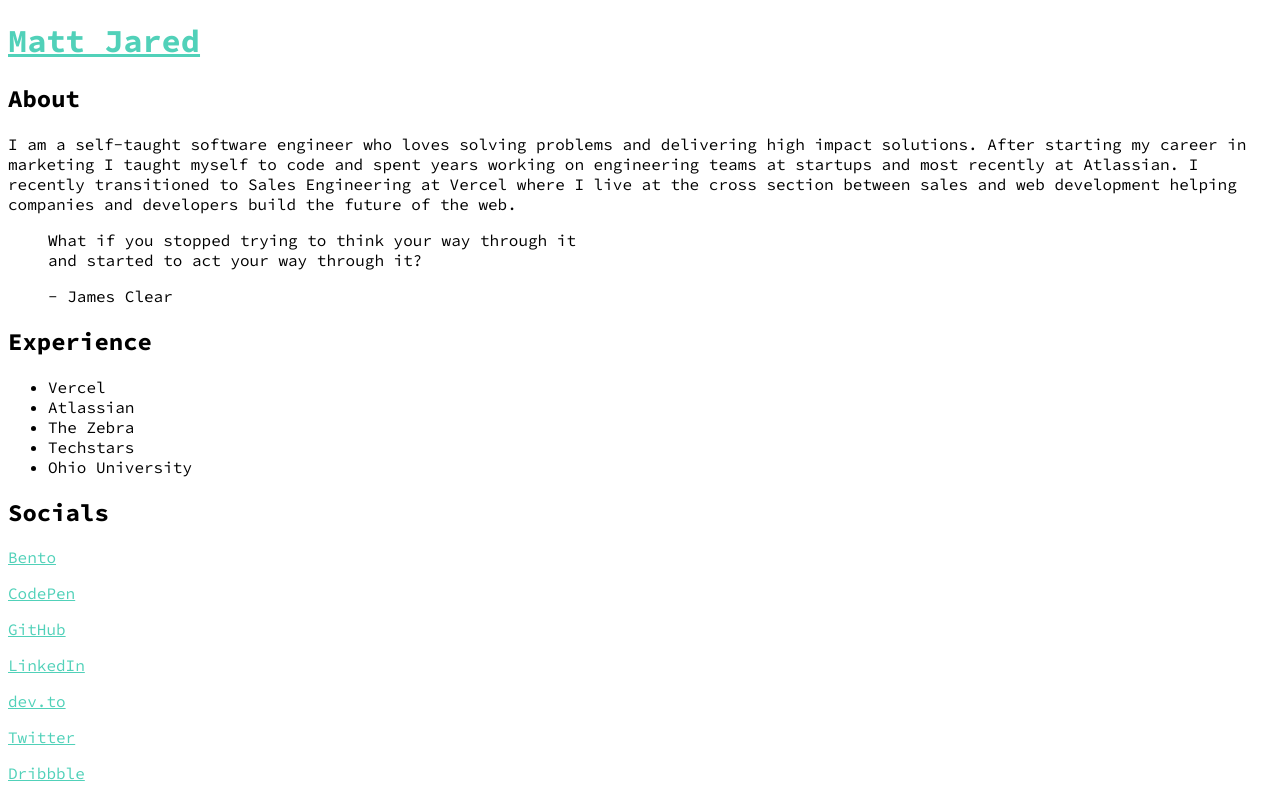
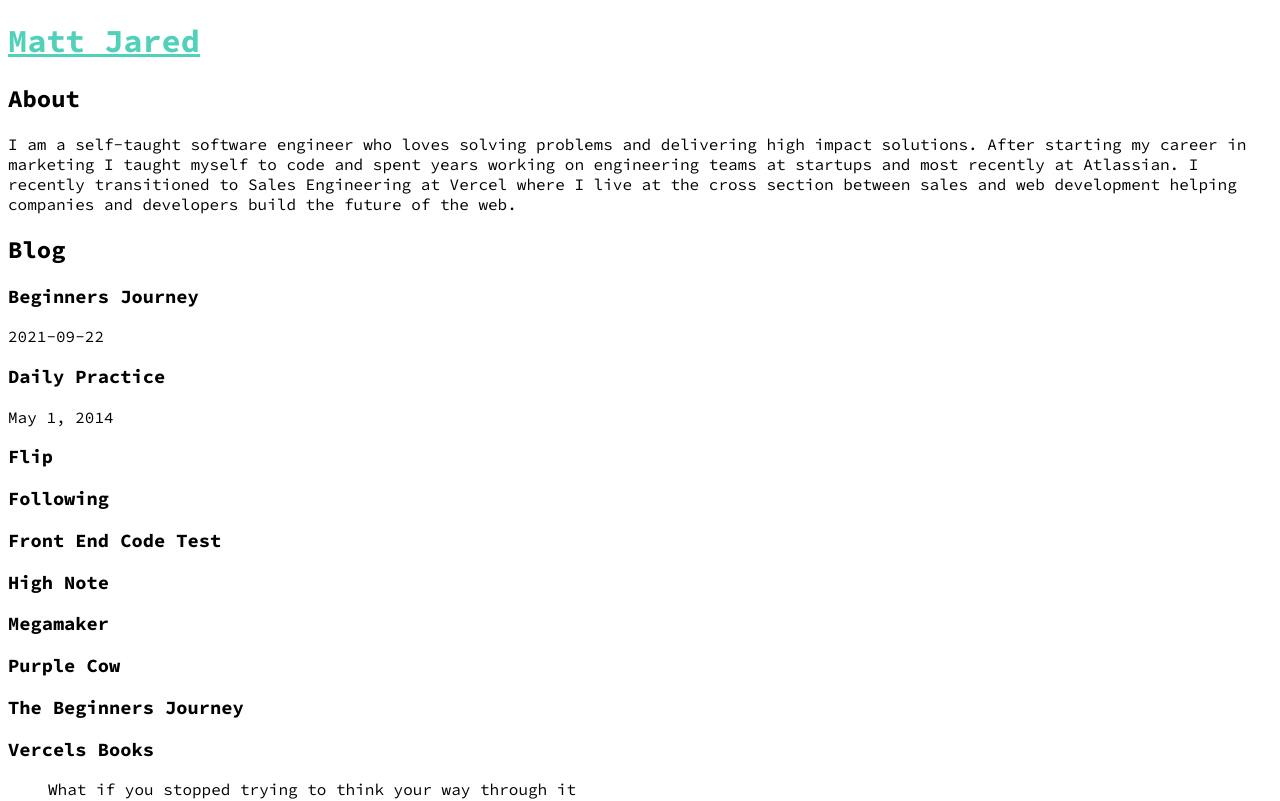
Before and after one commit to mattjared/personal-site, a Next.js app: page / in a window 1280 px wide. Shown: the top 801 px of the page. Built offline with nearby package versions, Linux system fonts and the light colour scheme.

Commit message:
updating

```diff
--- a/app/BlogGrid.js
+++ b/app/BlogGrid.js
@@ -10,7 +10,6 @@ async function getData() {
   }
   return res.json();
 }
-
 
 export default async function BlogGrid() {
   const allPosts = await getData();
--- a/app/page.js
+++ b/app/page.js
@@ -16,7 +16,7 @@ export default function Home() {
           <Box headline={site.about.heading} text={site.about.bio}/>
         </section>
         <section>
-          {/* <BlogGrid /> */}
+          <BlogGrid />
         </section>
         <blockquote className="pl-8 ml-0 my-11  w-full border-l-4 border-current">
           <p className="text-3xl mb-4 font-semibold">
```
